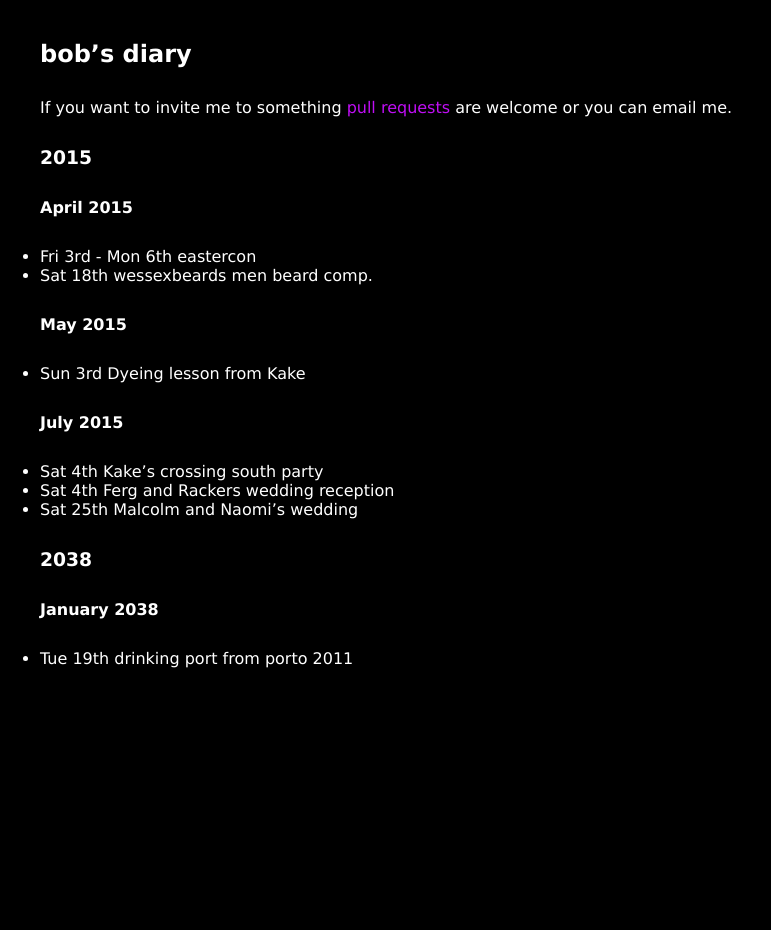
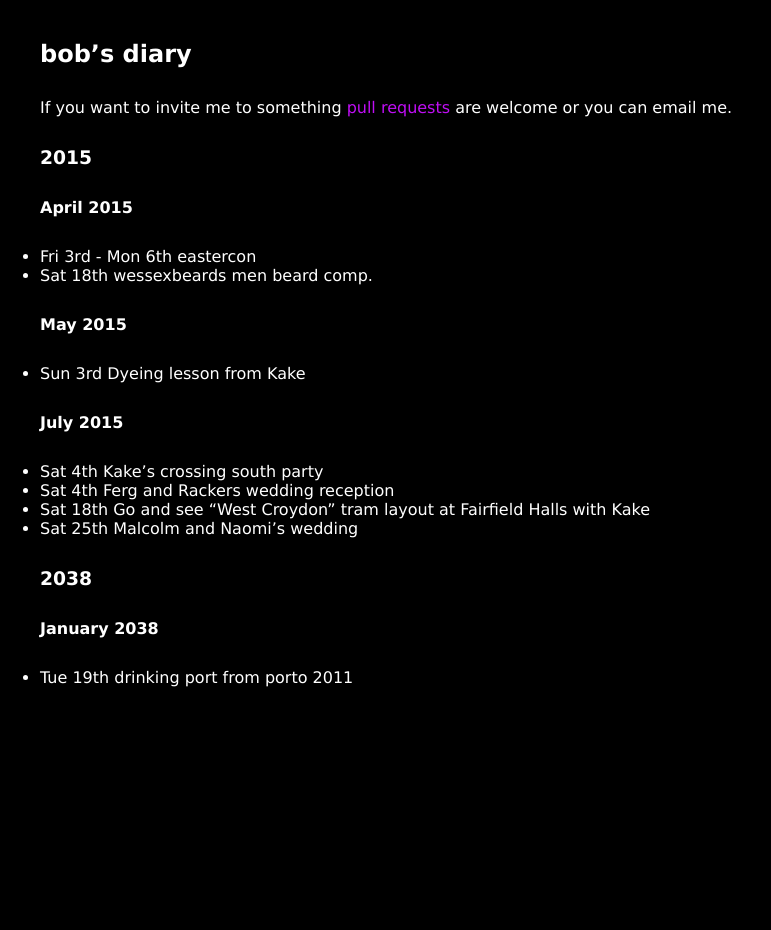
Before and after one commit to rjw1/randomness.org.uk, a Jekyll site: the page built from diary/index.md, in a window 1280 px wide. Shown: the whole page, without its empty margins (0-771 px from the left). Built offline with Jekyll 4.4.1, drawn with Linux system fonts in a browser that asks for light colours; Markdown is read by kramdown in place of the engine named in the settings.

Commit message:
Add tram geeking in July

```diff
--- a/diary/index.md
+++ b/diary/index.md
@@ -23,6 +23,7 @@ are welcome or you can email me.
 
 * Sat 4th Kake's crossing south party
 * Sat 4th Ferg and Rackers wedding reception
+* Sat 18th Go and see "West Croydon" tram layout at Fairfield Halls with Kake
 * Sat 25th Malcolm and Naomi's wedding
 
 ### 2038 ###
```
